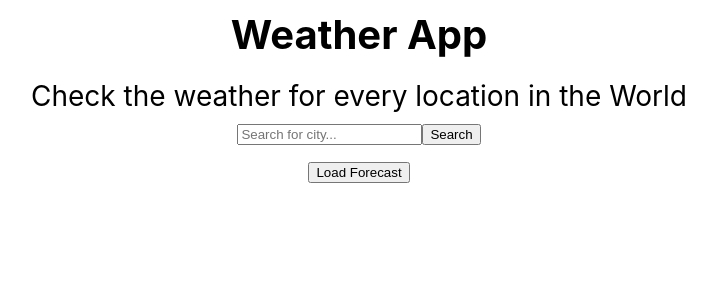
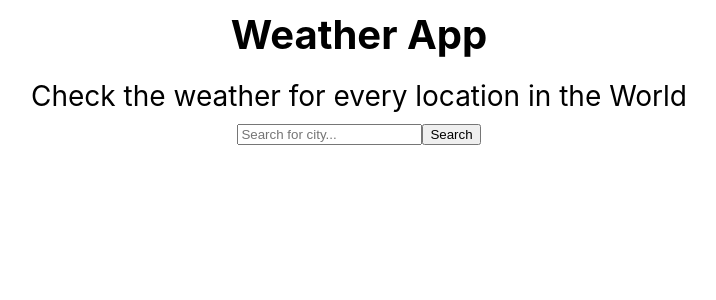
Before and after one commit to Yaarik16/Weather_App, a React (Create React App) app: page / in a window 1280 px wide. Shown: the top 300 px of the page, without its empty margins (281-997 px from the left). Built offline with nearby package versions, Linux system fonts and the light colour scheme.

Commit message:
Forecast functional was updated

```diff
--- a/src/components/Forecast/Forecast.jsx
+++ b/src/components/Forecast/Forecast.jsx
@@ -1,28 +1,31 @@
-import React, { useEffect, useState } from "react";
+import React, { useState } from "react";
 const api = {
   key: "5459771b5760c101a1b553114f3086d4",
   base: "https://api.openweathermap.org/data/2.5/",
 };
 
-const Forecast = ({ coords }) => {
+const Forecast = (props) => {
   const [forecast, setForcast] = useState({});
   const forcastPressed = () => {
     // Forecast
     fetch(
       `${api.base}forecast?lat=${
-        coords === undefined ? null : coords.lat
-      }&lon=${coords === undefined ? null : coords.lon}&units=metric&appid=${
-        api.key
-      }`
+        props.coords === undefined ? null : props.coords.lat
+      }&lon=${
+        props.coords === undefined ? null : props.coords.lon
+      }&units=metric&appid=${api.key}`
     )
       .then((response) => response.json())
+      .then(props.setTrigger(true))
       .then((result) => {
         console.log(result);
         setForcast(result);
       });
   };
 
-  return (
+  return props.trigger ? (
+    <p>Forecast for 7 days</p>
+  ) : (
     <div>
       <button onClick={forcastPressed}>Load Forecast</button>
     </div>
--- a/src/components/Weather/Weather.jsx
+++ b/src/components/Weather/Weather.jsx
@@ -10,6 +10,7 @@ const Weather = () => {
 
   const [search, setSearch] = useState("");
   const [weatherConditions, setWeatherConditions] = useState({});
+  const [forecastSwitch, setForecastSwitch] = useState(false);
 
   const searchPressed = () => {
     if (search === "") {
@@ -19,6 +20,7 @@ const Weather = () => {
     fetch(`${api.base}weather?q=${search}&units=metric&APPID=${api.key}`)
       .then((response) => response.json())
       .catch((err) => console.log(err))
+      .then(setForecastSwitch(false))
       .then((result) => {
         console.log(result);
         setWeatherConditions(result);
@@ -70,7 +72,13 @@ const Weather = () => {
           ? null
           : `(${weatherConditions.weather[0].description})`}
       </p>
-      <Forecast coords={weatherConditions.coord} />
+      {weatherConditions.weather === undefined ? null : (
+        <Forecast
+          trigger={forecastSwitch}
+          setTrigger={setForecastSwitch}
+          coords={weatherConditions.coord}
+        />
+      )}
     </div>
   );
 };
```
